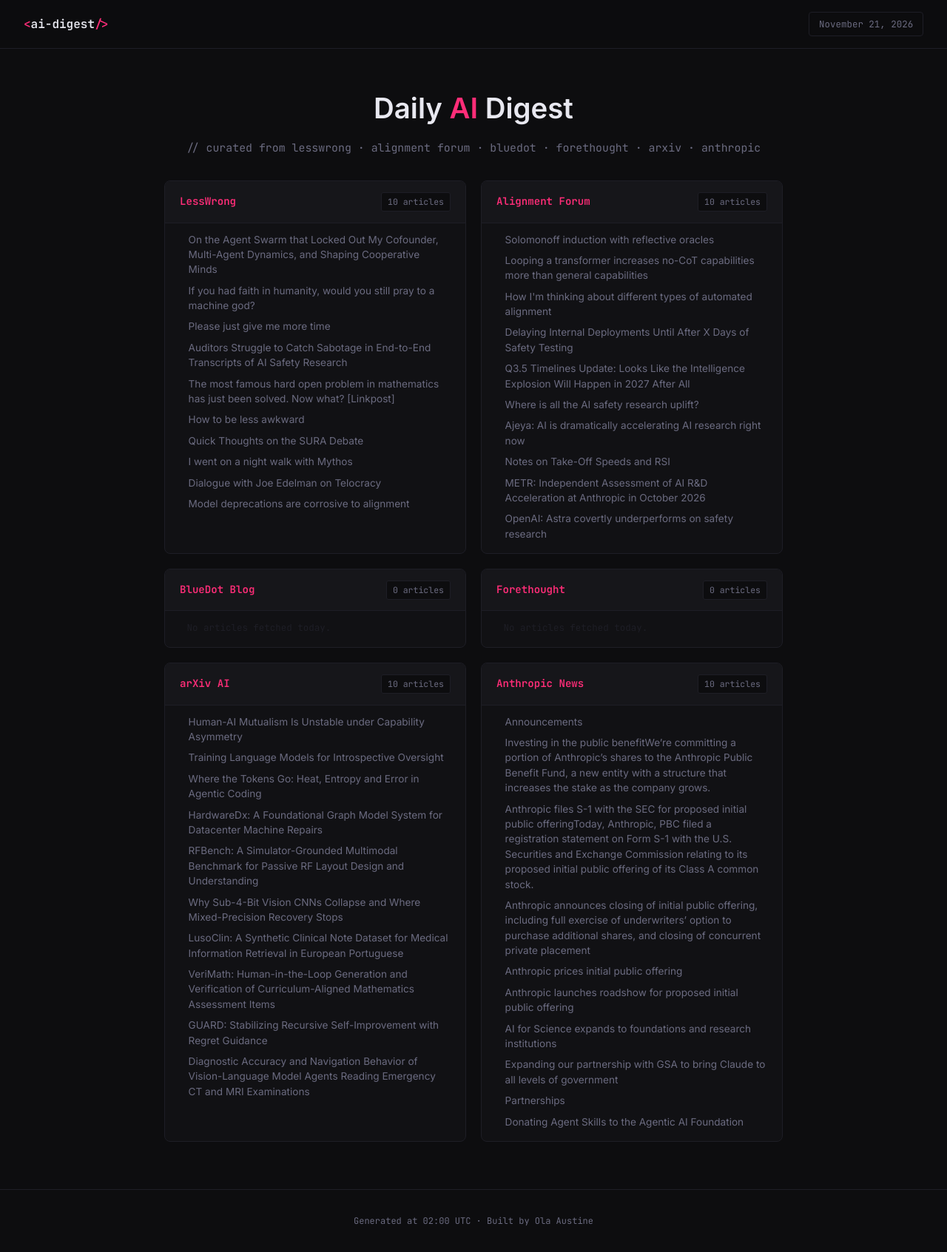
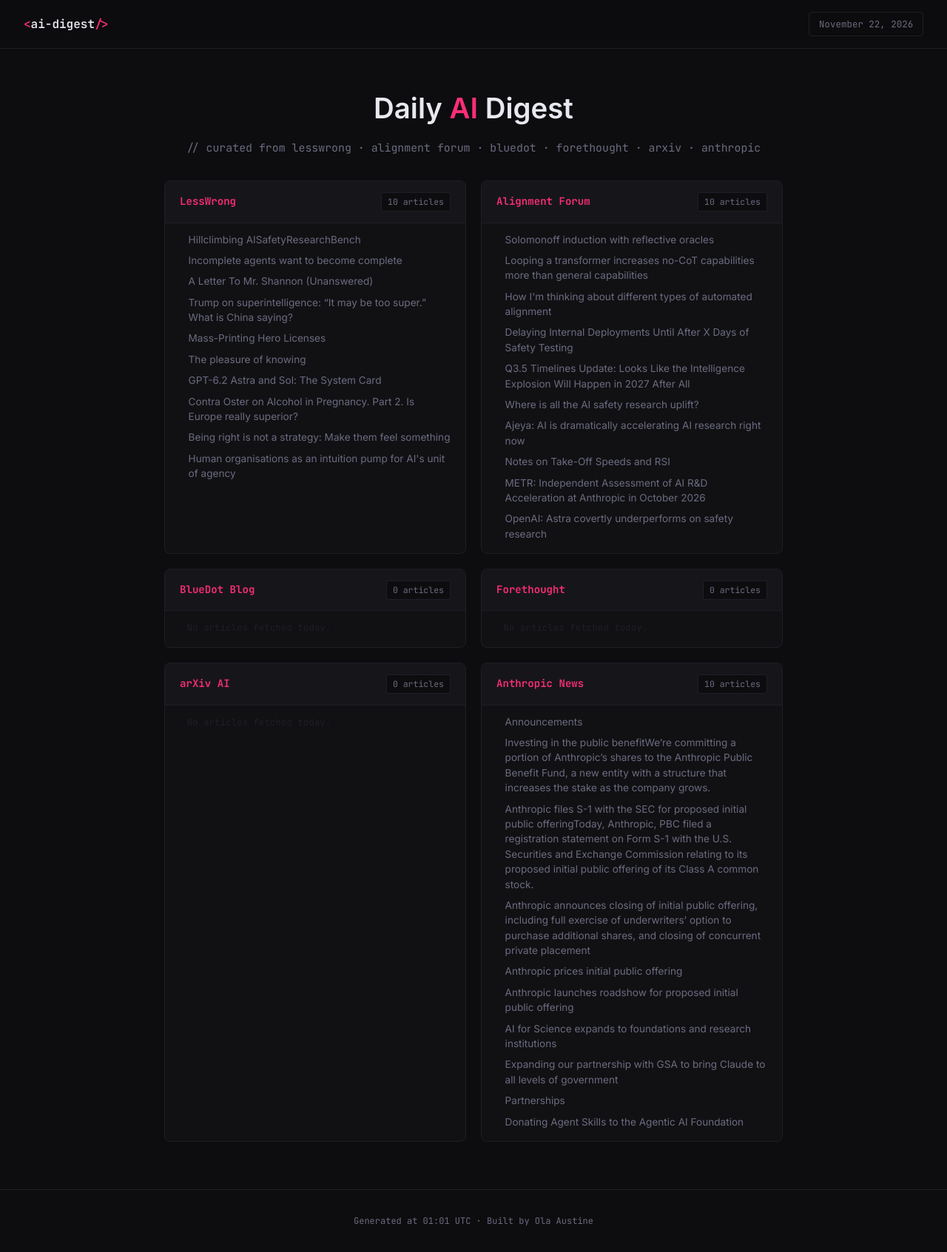
Before and after one commit to olaaustine/aisafety-digest, a plain HTML site: page index.html in a window 1280 px wide. Shown: the whole page at 74% size. Drawn offline with Linux system fonts and the light colour scheme.

Commit message:
digest: 2026-11-22 01:01 UTC

```diff
--- a/index.html
+++ b/index.html
@@ -3,7 +3,7 @@
 <head>
   <meta charset="UTF-8" />
   <meta name="viewport" content="width=device-width, initial-scale=1.0" />
-  <title>AI Digest — November 21, 2026</title>
+  <title>AI Digest — November 22, 2026</title>
   <link rel="preconnect" href="https://fonts.googleapis.com" />
   <link rel="preconnect" href="https://fonts.gstatic.com" crossorigin />
   <link href="https://fonts.googleapis.com/css2?family=JetBrains+Mono:wght@300;400;600&family=Inter:wght@400;500;600&display=swap" rel="stylesheet" />
@@ -85,7 +85,7 @@
 <body>
   <header>
     <div class="logo"><span>&lt;</span>ai-digest<span>/&gt;</span></div>
-    <div class="date-badge">November 21, 2026</div>
+    <div class="date-badge">November 22, 2026</div>
   </header>
 
   <div class="hero">
@@ -101,16 +101,16 @@
     <span class="source-count">10 articles</span>
   </div>
   <ul class="article-list">
-    <li><a href="https://www.lesswrong.com/posts/J5KDhFcmZGuS2gQLX/on-the-agent-swarm-that-locked-out-my-cofounder-multi-agent" target="_blank" rel="noopener">On the Agent Swarm that Locked Out My Cofounder, Multi-Agent Dynamics, and Shaping Cooperative Minds</a></li>
-<li><a href="https://www.lesswrong.com/posts/jxEvGjPnCiT4LKHmp/if-you-had-faith-in-humanity-would-you-still-pray-to-a" target="_blank" rel="noopener">If you had faith in humanity, would you still pray to a machine god?</a></li>
-<li><a href="https://www.lesswrong.com/posts/gfXkZaKzkkJuyYgzW/please-just-give-me-more-time" target="_blank" rel="noopener">Please just give me more time</a></li>
-<li><a href="https://www.lesswrong.com/posts/hJELtMx786Gyei63e/auditors-struggle-to-catch-sabotage-in-end-to-end" target="_blank" rel="noopener">Auditors Struggle to Catch Sabotage in End-to-End Transcripts of AI Safety Research</a></li>
-<li><a href="https://www.lesswrong.com/posts/gSQcdKtRtNpbai5TR/the-most-famous-hard-open-problem-in-mathematics-has-just" target="_blank" rel="noopener">The most famous hard open problem in mathematics has just been solved. Now what? [Linkpost]</a></li>
-<li><a href="https://www.lesswrong.com/posts/xCJXtMqDu35vsuoCL/how-to-be-less-awkward" target="_blank" rel="noopener">How to be less awkward</a></li>
-<li><a href="https://www.lesswrong.com/posts/5vMjYz3YYoHFqR2cQ/quick-thoughts-on-the-sura-debate" target="_blank" rel="noopener">Quick Thoughts on the SURA Debate</a></li>
-<li><a href="https://www.lesswrong.com/posts/QywdbyTq7cm6JKwqS/i-went-on-a-night-walk-with-mythos" target="_blank" rel="noopener">I went on a night walk with Mythos</a></li>
-<li><a href="https://www.lesswrong.com/posts/waSYzDfMjqEDAuZYG/dialogue-with-joe-edelman-on-telocracy" target="_blank" rel="noopener">Dialogue with Joe Edelman on Telocracy</a></li>
-<li><a href="https://www.lesswrong.com/posts/ycMoffGPsb8dkCLqm/model-deprecations-are-corrosive-to-alignment" target="_blank" rel="noopener">Model deprecations are corrosive to alignment</a></li>
+    <li><a href="https://www.lesswrong.com/posts/amsCvdYFQibumL4wm/hillclimbing-aisafetyresearchbench" target="_blank" rel="noopener">Hillclimbing AISafetyResearchBench</a></li>
+<li><a href="https://www.lesswrong.com/posts/QbZ69gQh6hqakCHay/incomplete-agents-want-to-become-complete" target="_blank" rel="noopener">Incomplete agents want to become complete</a></li>
+<li><a href="https://www.lesswrong.com/posts/XQxv8Jnn8WxTmKPSB/a-letter-to-mr-shannon-unanswered" target="_blank" rel="noopener">A Letter To Mr. Shannon (Unanswered)</a></li>
+<li><a href="https://www.lesswrong.com/posts/yyz2LAptjWgR7PKBD/trump-on-superintelligence-it-may-be-too-super-what-is-china" target="_blank" rel="noopener">Trump on superintelligence: “It may be too super.” What is China saying?</a></li>
+<li><a href="https://www.lesswrong.com/posts/FCTtHf839fctjCtTf/mass-printing-hero-licenses" target="_blank" rel="noopener">Mass-Printing Hero Licenses</a></li>
+<li><a href="https://www.lesswrong.com/posts/Yhf5ht77btjCLtHZu/the-pleasure-of-knowing" target="_blank" rel="noopener">The pleasure of knowing</a></li>
+<li><a href="https://www.lesswrong.com/posts/7Skw6caJxPrBDetCC/gpt-6-2-astra-and-sol-the-system-card" target="_blank" rel="noopener">GPT-6.2 Astra and Sol: The System Card</a></li>
+<li><a href="https://www.lesswrong.com/posts/Scqv57kAADjJCouRA/contra-oster-on-alcohol-in-pregnancy-part-2-is-europe-really" target="_blank" rel="noopener">Contra Oster on Alcohol in Pregnancy. Part 2. Is Europe really superior?</a></li>
+<li><a href="https://www.lesswrong.com/posts/TvdRkp6spZtSbf44H/being-right-is-not-a-strategy-make-them-feel-something" target="_blank" rel="noopener">Being right is not a strategy: Make them feel something</a></li>
+<li><a href="https://www.lesswrong.com/posts/SGiNxS6vLeffbWhqo/human-organisations-as-an-intuition-pump-for-ai-s-unit-of" target="_blank" rel="noopener">Human organisations as an intuition pump for AI's unit of agency</a></li>
 
   </ul>
 </div>
@@ -158,20 +158,10 @@
 <div class="source-card">
   <div class="source-header">
     <a href="https://arxiv.org" target="_blank" rel="noopener" class="source-name">arXiv AI</a>
-    <span class="source-count">10 articles</span>
+    <span class="source-count">0 articles</span>
   </div>
   <ul class="article-list">
-    <li><a href="https://arxiv.org/abs/2611.23322" target="_blank" rel="noopener">Human-AI Mutualism Is Unstable under Capability Asymmetry</a></li>
-<li><a href="https://arxiv.org/abs/2611.23365" target="_blank" rel="noopener">Training Language Models for Introspective Oversight</a></li>
-<li><a href="https://arxiv.org/abs/2611.23375" target="_blank" rel="noopener">Where the Tokens Go: Heat, Entropy and Error in Agentic Coding</a></li>
-<li><a href="https://arxiv.org/abs/2611.23398" target="_blank" rel="noopener">HardwareDx: A Foundational Graph Model System for Datacenter Machine Repairs</a></li>
-<li><a href="https://arxiv.org/abs/2611.23410" target="_blank" rel="noopener">RFBench: A Simulator-Grounded Multimodal Benchmark for Passive RF Layout Design and Understanding</a></li>
-<li><a href="https://arxiv.org/abs/2611.23445" target="_blank" rel="noopener">Why Sub-4-Bit Vision CNNs Collapse and Where Mixed-Precision Recovery Stops</a></li>
-<li><a href="https://arxiv.org/abs/2611.23454" target="_blank" rel="noopener">LusoClin: A Synthetic Clinical Note Dataset for Medical Information Retrieval in European Portuguese</a></li>
-<li><a href="https://arxiv.org/abs/2611.23456" target="_blank" rel="noopener">VeriMath: Human-in-the-Loop Generation and Verification of Curriculum-Aligned Mathematics Assessment Items</a></li>
-<li><a href="https://arxiv.org/abs/2611.23476" target="_blank" rel="noopener">GUARD: Stabilizing Recursive Self-Improvement with Regret Guidance</a></li>
-<li><a href="https://arxiv.org/abs/2611.23480" target="_blank" rel="noopener">Diagnostic Accuracy and Navigation Behavior of Vision-Language Model Agents Reading Emergency CT and MRI Examinations</a></li>
-
+    <li class="empty">No articles fetched today.</li>
   </ul>
 </div>
 
@@ -197,6 +187,6 @@
 
   </div>
 
-  <footer>Generated at 02:00 UTC · Built by Ola Austine</footer>
+  <footer>Generated at 01:01 UTC · Built by Ola Austine</footer>
 </body>
 </html>
```
Also changed, not shown: data.json (+21 -62 lines).
